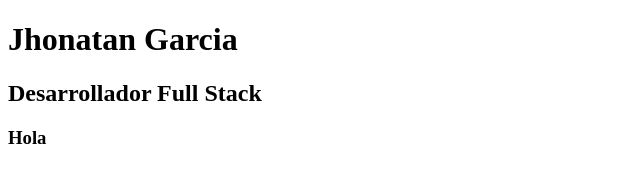
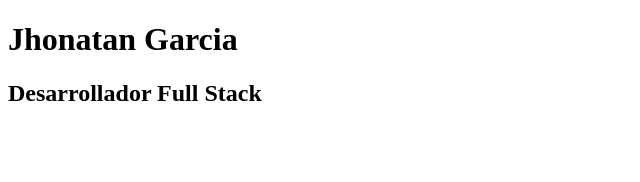
Before and after one commit to jgarcia077/01-intro, a plain HTML site: page index.html in a window 1280 px wide. Shown: the full height of the page, 0-640 px from the left. Drawn offline with Linux system fonts and the light colour scheme.

Commit message:
actualización

```diff
--- a/index.html
+++ b/index.html
@@ -8,6 +8,5 @@
 <body>
     <h1>Jhonatan Garcia</h1>
     <h2>Desarrollador Full Stack</h2>
-    <h3>Hola</h3>
 </body>
 </html>
```
